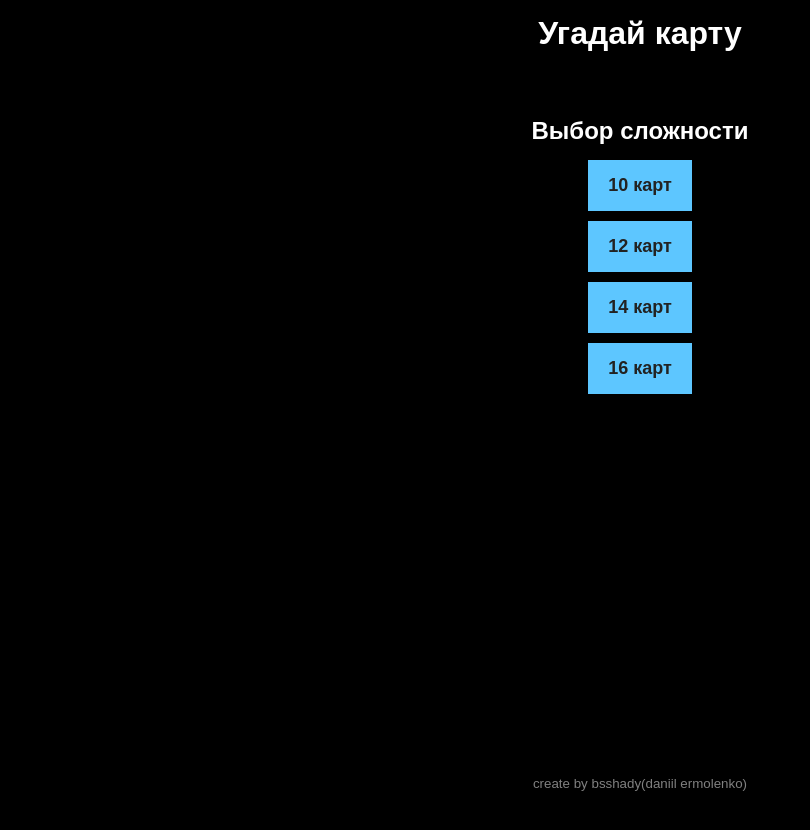
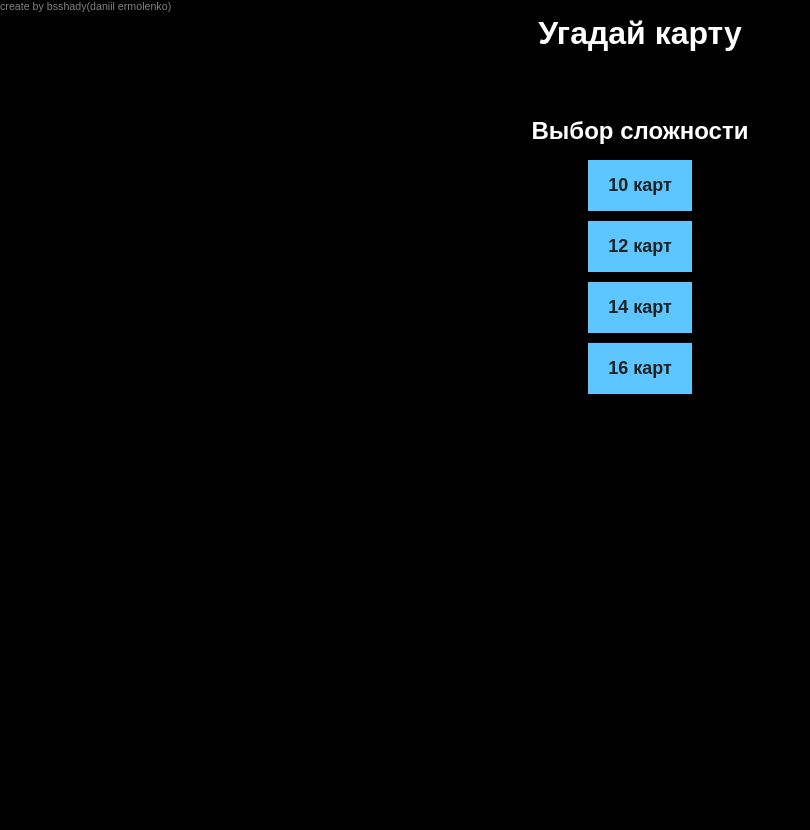
Before and after one commit to bsshady/bsshady.github.io, a plain HTML site: page index.html in a window 1280 px wide. Shown: the top 830 px of the page, without its empty margins (0-810 px from the left). After the commit the page ends 800 px from the top, so only its background shows below. Drawn offline with Linux system fonts and the light colour scheme.

Commit message:
Update styles.css

```diff
--- a/css/styles.css
+++ b/css/styles.css
@@ -137,9 +137,7 @@ body {
 .name {
   color: #fff; /* Fallback for older browsers */
   color: rgba(255, 255, 255, 0.5);
-  font-size: 10pt;
+  font-size: 8pt;
   font-family: Arial, sans-serif;
   font-weight: 100;
-  text-align: center;
-  margin-top: 97vh;
 }
```
